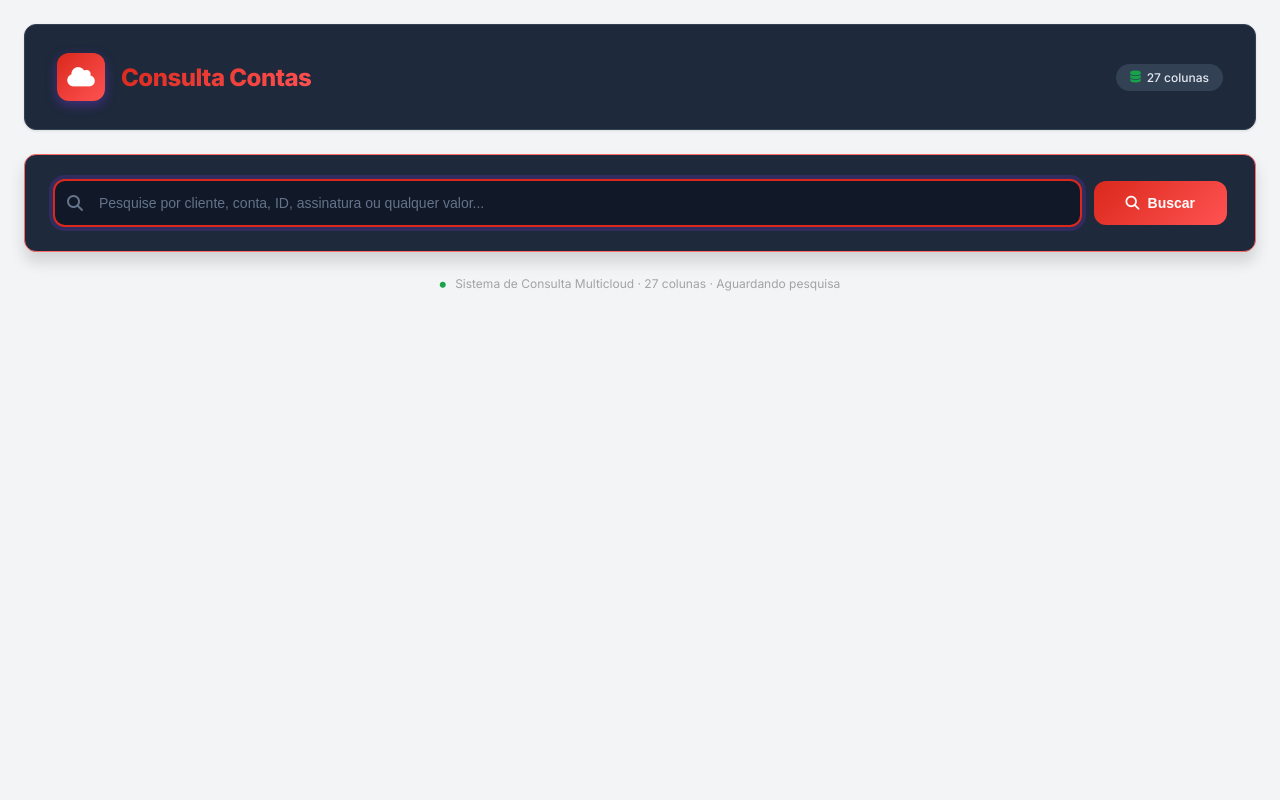
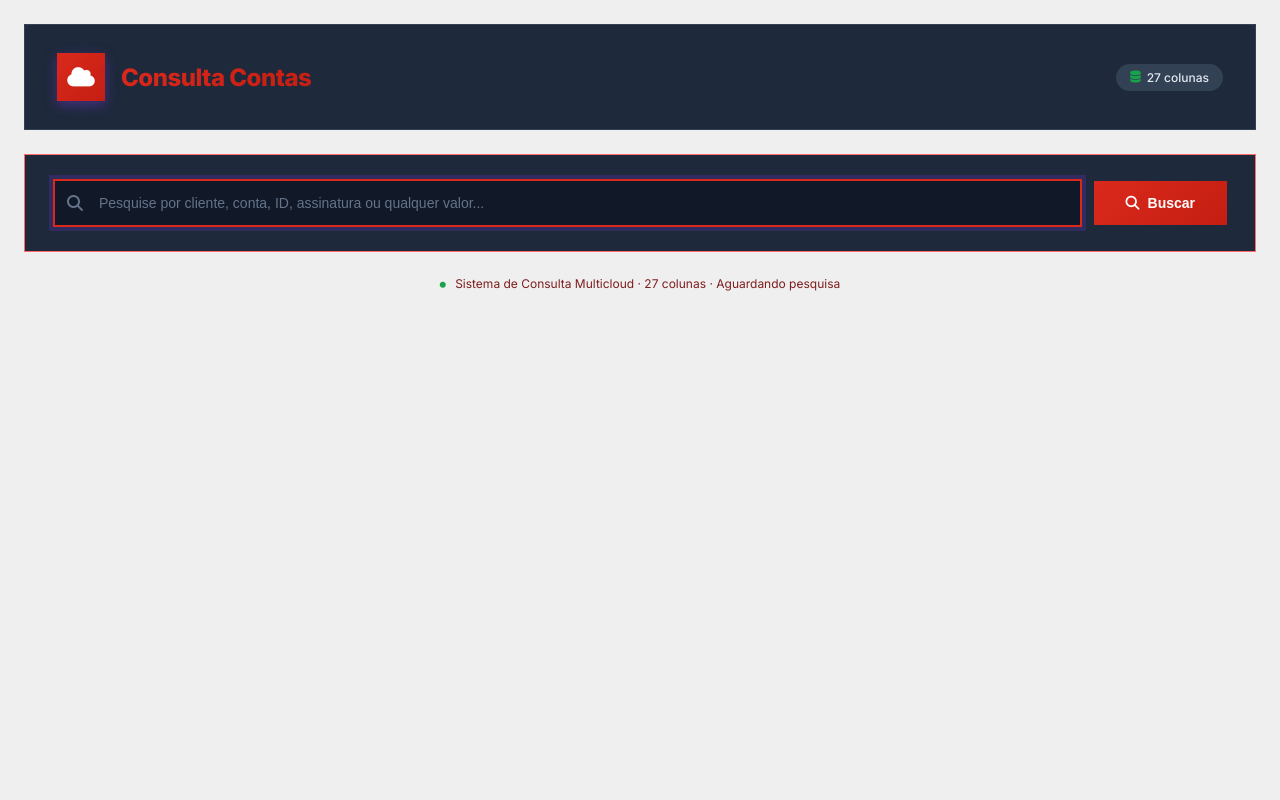
Before and after one commit to edsilva787878/base, a Flask app: page / in a window 1280 px wide. Run offline with Flask 3, Linux system fonts and the light colour scheme.

Commit message:
alterado cores da paleta

```diff
--- a/templates/index.html
+++ b/templates/index.html
@@ -19,31 +19,24 @@
     --primary-gradient: linear-gradient(
         135deg,
         #DA291C 0%,
-        #FF5252 100%
+        #C41E12 100%
     );
 
     --success: #16a34a;
     --warning: #f59e0b;
     --danger: #dc2626;
 
-    --gray-50: #ffffff;
-    --gray-100: #f5f5f5;
-    --gray-200: #e5e5e5;
-    --gray-300: #d4d4d4;
-    --gray-400: #a3a3a3;
-    --gray-500: #737373;
-    --gray-600: #525252;
-    --gray-700: #404040;
-    --gray-800: #262626;
-    --gray-900: #171717;
+    --gray-50: #DA291C;
+    --gray-100: #C41E12;
+    --gray-200: #B71C1C;
+    --gray-300: #991B1B;
+    --gray-400: #7F1D1D;
 
-    --shadow-sm: 0 1px 2px rgba(0,0,0,.05);
-    --shadow: 0 1px 3px rgba(0,0,0,.10);
-    --shadow-md: 0 4px 6px rgba(0,0,0,.12);
-    --shadow-lg: 0 10px 15px rgba(0,0,0,.14);
-    --shadow-xl: 0 20px 25px rgba(0,0,0,.18);
-
-    --radius: 12px;
+    --gray-500: #FFFFFF;
+    --gray-600: #FFFFFF;
+    --gray-700: #FFFFFF;
+    --gray-800: #FFFFFF;
+    --gray-900: #FFFFFF;
 }
 
 * {
@@ -53,9 +46,9 @@
 }
 
 body {
-    background: #f3f4f6;
+    background: #efefef;
     font-family: 'Inter', -apple-system, BlinkMacSystemFont, sans-serif;
-    color: var(--gray-800);
+    color: #111111;
     padding: 24px;
     min-height: 100vh;
 }
```
